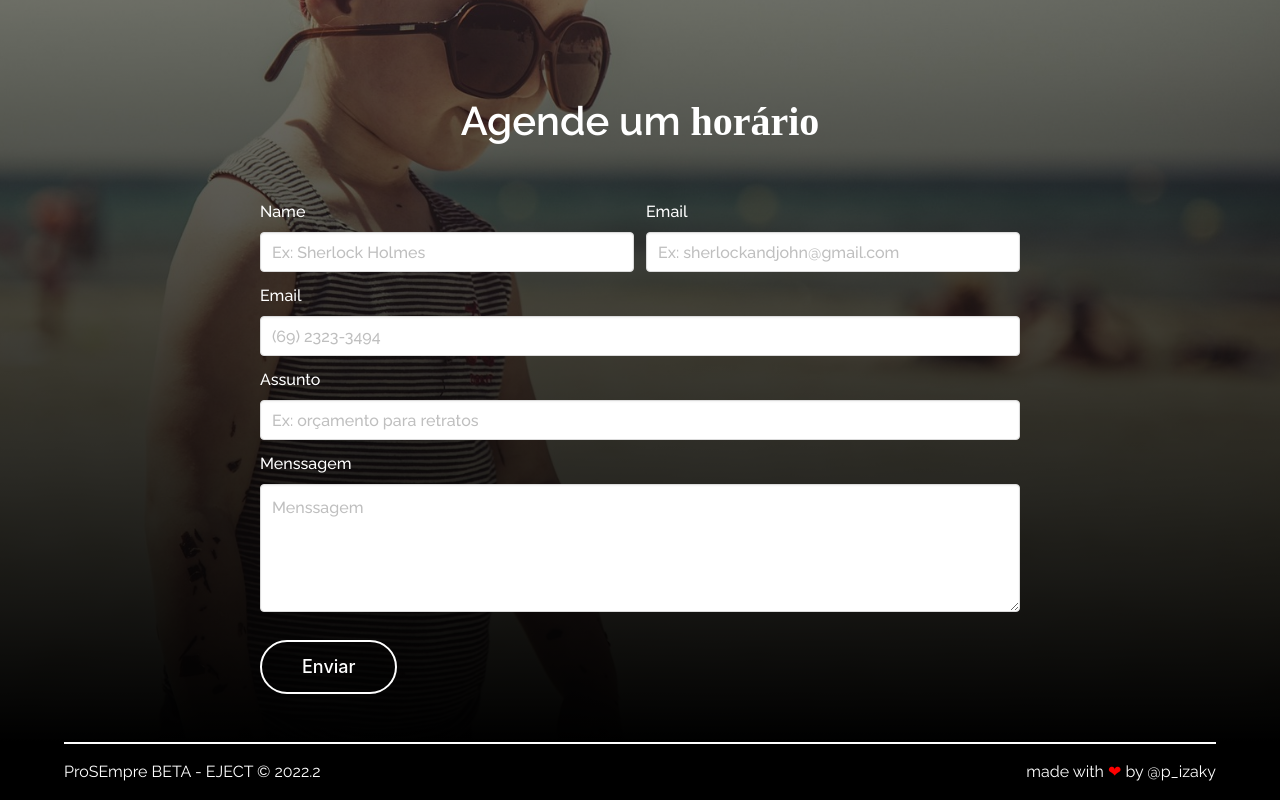
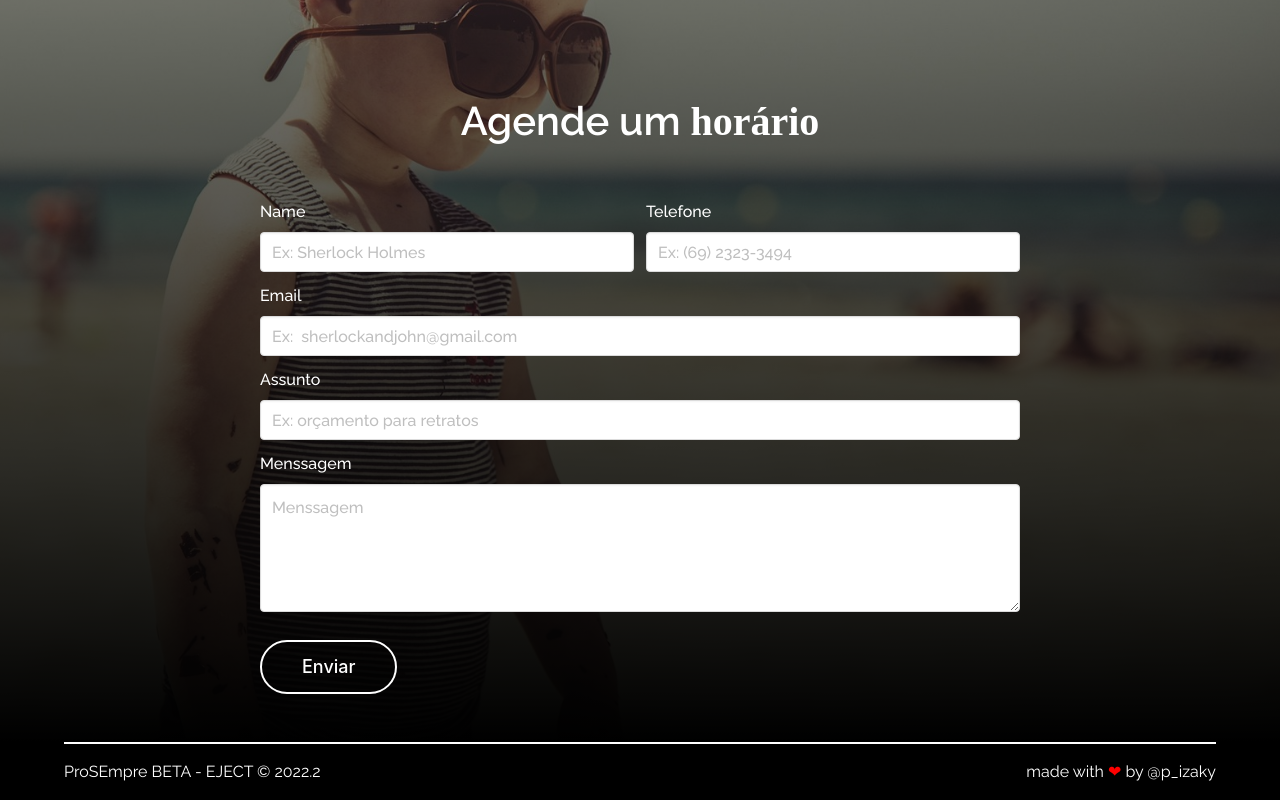
Before and after one commit to isacfg/alice-eject, a plain HTML site: page index.html in a window 1280 px wide. Shown: the part 5088-5888 px from the top of the page. Drawn offline with nearby package versions, Linux system fonts and the light colour scheme; a web font is replaced by a local one.

Commit message:
#1.1.1v
- Fixed email/fone label/placeholder

```diff
--- a/index.html
+++ b/index.html
@@ -353,10 +353,10 @@
                                 </p>
                             </div>
                             <div class="field">
-                                <label for="email" class="label">Email</label>
+                                <label for="fone" class="label">Telefone</label>
                                 <p class="control is-expanded">
-                                    <input id="email" class="input" type="email"
-                                        placeholder="Ex: sherlockandjohn@gmail.com" value="">
+                                    <input id="fone" class="input" type="email"
+                                        placeholder="Ex: (69) 2323-3494" value="">
                                 </p>
                             </div>
                         </div>
@@ -366,9 +366,9 @@
                         <div class="field-body">
                             <div class="field is-expanded">
                                 <div class="field">
-                                    <label for="fone" class="label">Email</label>
-                                    <p id="fone" class="control is-expanded">
-                                        <input class="input" type="tel" placeholder="(69) 2323-3494">
+                                    <label for="email" class="label">Email</label>
+                                    <p id="email" class="control is-expanded">
+                                        <input class="input" type="tel" placeholder="Ex:  sherlockandjohn@gmail.com">
                                     </p>
                                 </div>
                             </div>
```
